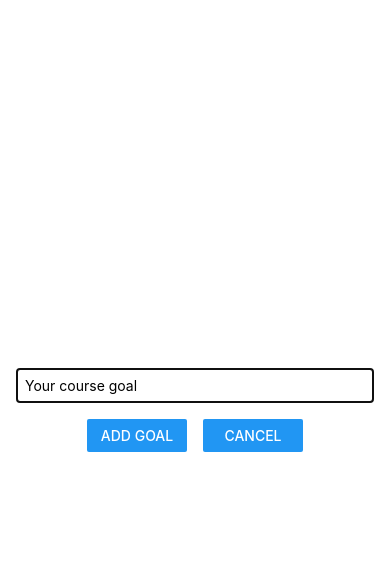
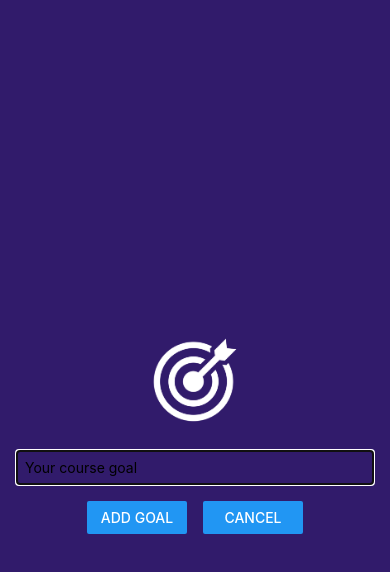
Before and after one commit to muhammadhamza23/ReactNative, a React Native app in the folder my-goals/: screen / in a window 390 px wide. Both pictures are taken after a click on the button "ADD NEW GOAL". Shown: the top 572 px of the page. Built offline with nearby package versions, Linux system fonts and the light colour scheme.

Commit message:
added image
37

```diff
--- a/my-goals/components/GoalInput.js
+++ b/my-goals/components/GoalInput.js
@@ -1,5 +1,12 @@
 import { useState } from "react";
-import { View, TextInput, Button, StyleSheet, Modal } from "react-native";
+import {
+  View,
+  TextInput,
+  Button,
+  StyleSheet,
+  Modal,
+  Image,
+} from "react-native";
 
 function GoalInput(props) {
   const [enteredGoalText, setEnteredGoalText] = useState("");
@@ -16,6 +23,10 @@ function GoalInput(props) {
   return (
     <Modal visible={props.visible} animationType="slide">
       <View style={styles.inputContainer}>
+        <Image
+          style={styles.image}
+          source={require("../assets/images/goal.png")}
+        />
         <TextInput
           style={styles.textInput}
           placeholder="Your course goal"
@@ -43,10 +54,13 @@ const styles = StyleSheet.create({
     flexDirection: "column",
     justifyContent: "center",
     alignItems: "center",
-    marginBottom: 24,
     padding: 16,
-    borderBottomWidth: 1,
-    borderBottomColor: "#cccccc",
+    backgroundColor: "#311b6b",
+  },
+  image: {
+    width: 100,
+    height: 100,
+    margin: 20,
   },
   textInput: {
     borderWidth: 1,
```
Also changed, not shown: my-goals/assets/images/goal.png (added).
